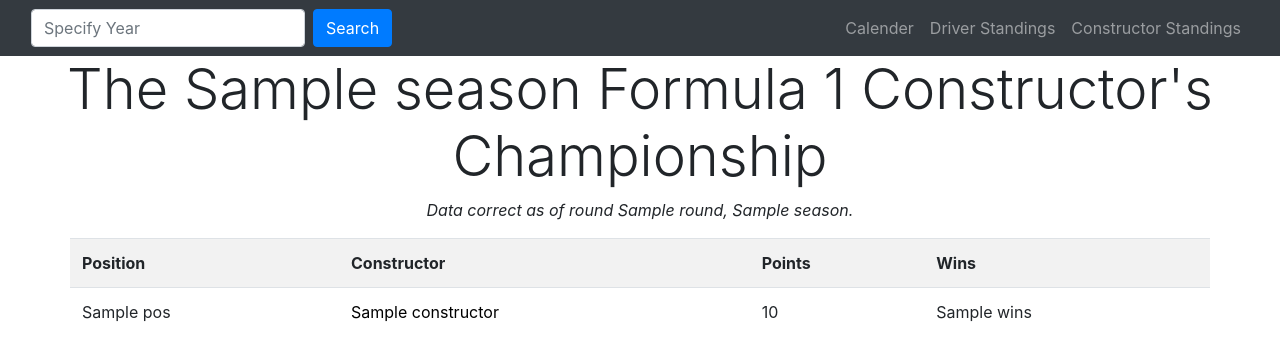
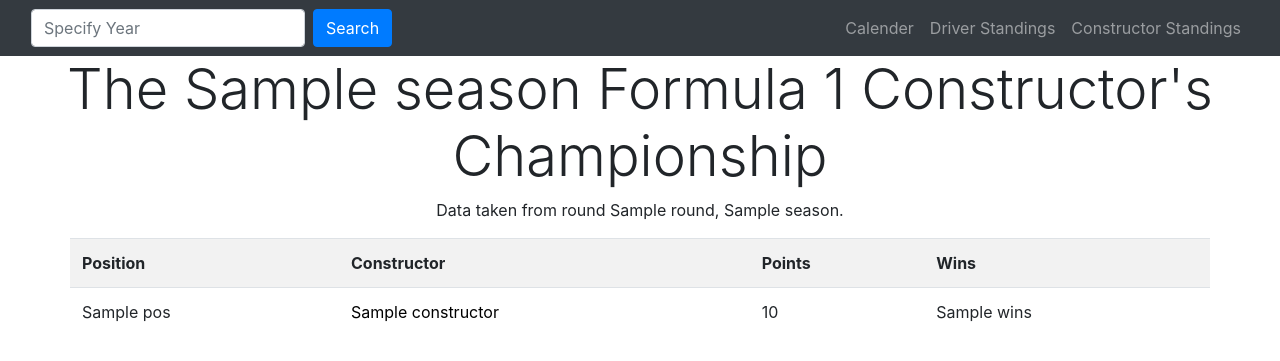
Before and after one commit to jaykybert/F1STATS, a Flask app: template F1STATS/templates/constructor_standings.html in a window 1280 px wide. Shown: the top 361 px of the page. Run offline with Flask 2, Linux system fonts and the light colour scheme; the template is opened without the code that fills it: most values are stand-ins (such as "Sample title", 1, 10 or a date in 2020); some libraries are stand-ins or nearby versions.

Commit message:
Minor text updates.

```diff
--- a/F1STATS/templates/constructor_standings.html
+++ b/F1STATS/templates/constructor_standings.html
@@ -52,7 +52,7 @@
 
         {% else %}
             <h1 class="display-4">The {{ c_standings['RoundInfo']['season'] }} Formula 1 Constructor's Championship</h1>
-            <p style="font-style: oblique;">Data correct as of round {{ c_standings['RoundInfo']['round'] }}, {{ c_standings['RoundInfo']['season'] }}.</p>
+            <p>Data taken from round {{ c_standings['RoundInfo']['round'] }}, {{ c_standings['RoundInfo']['season'] }}.</p>
     </div>
         <table class="container table table-striped f1_links">
             <tr>
--- a/F1STATS/templates/driver_standings.html
+++ b/F1STATS/templates/driver_standings.html
@@ -51,7 +51,7 @@
              </div>
         {% else %}
             <h1 class="display-4">The {{ d_standings['RoundInfo']['season'] }} Formula 1 Driver's Championship</h1>
-            <p style="font-style: oblique;">Data correct as of round {{ d_standings['RoundInfo']['round'] }}, {{ d_standings['RoundInfo']['season'] }}.</p>
+            <p>Data taken from round {{ d_standings['RoundInfo']['round'] }}, {{ d_standings['RoundInfo']['season'] }}.</p>
     </div>
         <table class="container table table-striped border f1_links">
             <tr>
```
